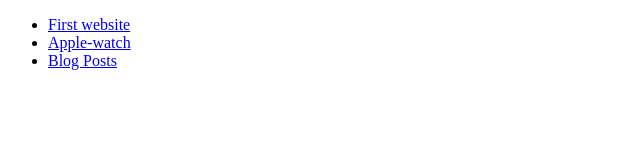
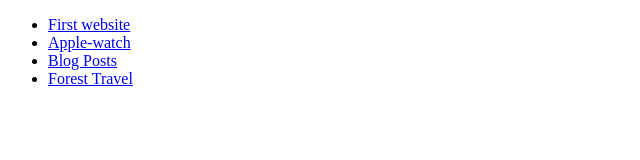
Before and after one commit to iziken/new, a plain HTML site: page index.html in a window 1280 px wide. Shown: the whole page, without its empty margins (0-640 px from the left). Drawn offline with Linux system fonts and the light colour scheme.

Commit message:
Update index.html

```diff
--- a/index.html
+++ b/index.html
@@ -11,6 +11,7 @@
       <li><a href="first-homework/index.html">First website</a></li>
       <li><a href="second-homework/index.html">Apple-watch</a></li>
       <li><a href="third-homework/index.html">Blog Posts</a></li>
+      <li><a href="fourth-homework/index.html">Forest Travel</a></li>
    </ul>
 
 </body>
```
